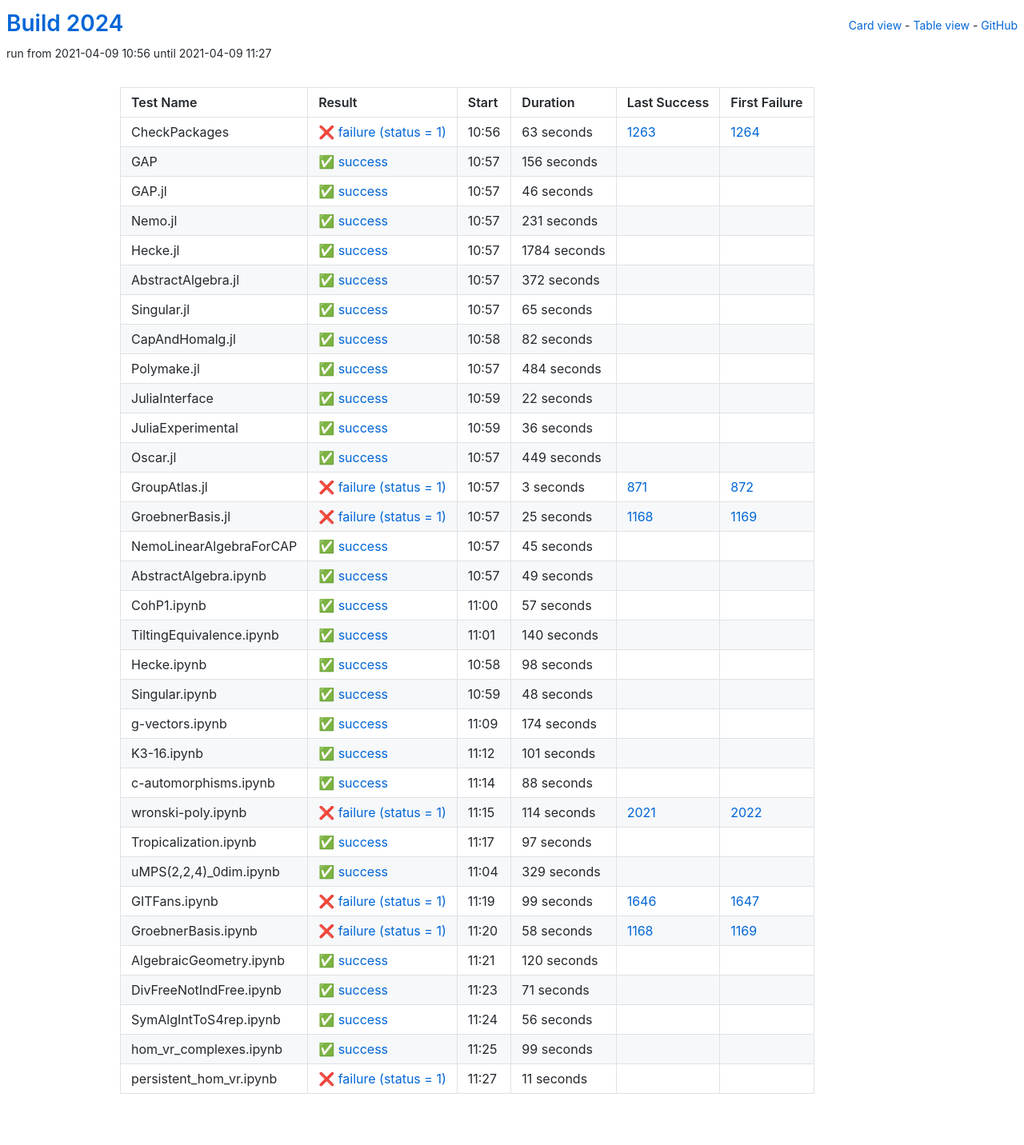
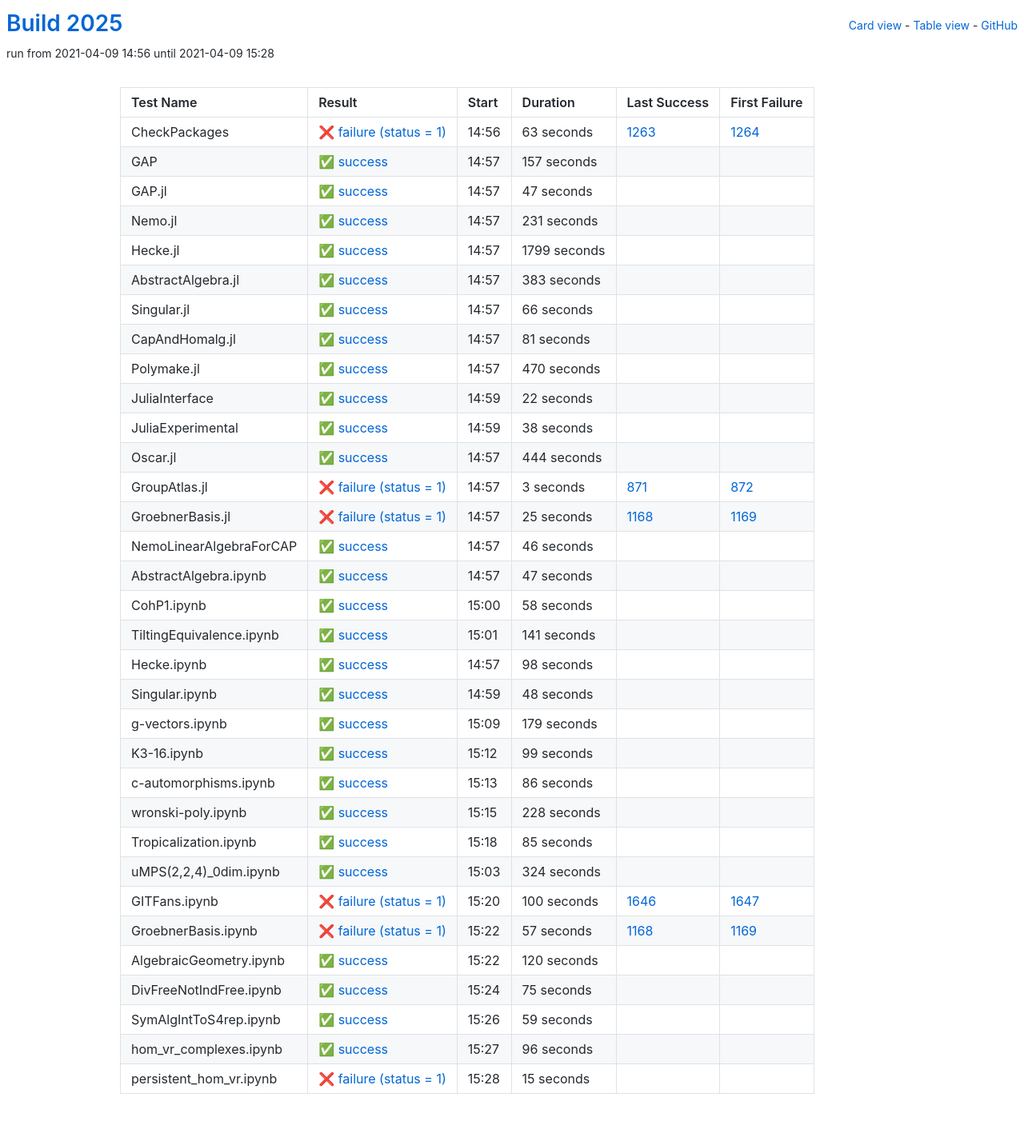
Before and after one commit to oscar-system/oscar-ci-status-stable, a Jekyll site: the page built from table.html, in a window 1280 px wide. Shown: the whole page at 80% size. Built offline with Jekyll 4.4.1, drawn with Linux system fonts in a browser that asks for light colours.

Commit message:
Build #2025

```diff
--- a/_data/ci.yml
+++ b/_data/ci.yml
@@ -1,6 +1,6 @@
 ---
-build: 2024
-build_url: https://oscarci.mathematik.uni-kl.de/job/oscar-stable/2024/
+build: 2025
+build_url: https://oscarci.mathematik.uni-kl.de/job/oscar-stable/2025/
 job: oscar-stable
 organization: oscar-system
 repo: oscar-ci-status-stable
@@ -8,8 +8,8 @@ repourl: https://github.com/oscar-system/oscar-ci-status-stable
 tests:
 - name: CheckPackages
   id: checkpackages
-  log: https://oscarci.mathematik.uni-kl.de/job/oscar-stable/2024/artifact/logs/build-2024/CheckPackages.log
-  start: 2021-04-09 10:56
+  log: https://oscarci.mathematik.uni-kl.de/job/oscar-stable/2025/artifact/logs/build-2025/CheckPackages.log
+  start: 2021-04-09 14:56
   success: false
   exitcode: 1
   status: failure
@@ -20,32 +20,32 @@ tests:
   first_failure_url: https://oscarci.mathematik.uni-kl.de/job/oscar-stable/1264/
 - name: GAP
   id: gap
-  log: https://oscarci.mathematik.uni-kl.de/job/oscar-stable/2024/artifact/logs/build-2024/GAP.log
-  start: 2021-04-09 10:57
+  log: https://oscarci.mathematik.uni-kl.de/job/oscar-stable/2025/artifact/logs/build-2025/GAP.log
+  start: 2021-04-09 14:57
   success: true
   exitcode: 0
   status: success
-  duration: 156
+  duration: 157
   last_success: false
   last_success_url:
   first_failure: false
   first_failure_url:
 - name: GAP.jl
   id: gap-jl
-  log: https://oscarci.mathematik.uni-kl.de/job/oscar-stable/2024/artifact/logs/build-2024/GAP.jl.log
-  start: 2021-04-09 10:57
+  log: https://oscarci.mathematik.uni-kl.de/job/oscar-stable/2025/artifact/logs/build-2025/GAP.jl.log
+  start: 2021-04-09 14:57
   success: true
   exitcode: 0
   status: success
-  duration: 46
+  duration: 47
   last_success: false
   last_success_url:
   first_failure: false
   first_failure_url:
 - name: Nemo.jl
   id: nemo-jl
-  log: https://oscarci.mathematik.uni-kl.de/job/oscar-stable/2024/artifact/logs/build-2024/Nemo.jl.log
-  start: 2021-04-09 10:57
+  log: https://oscarci.mathematik.uni-kl.de/job/oscar-stable/2025/artifact/logs/build-2025/Nemo.jl.log
+  start: 2021-04-09 14:57
   success: true
   exitcode: 0
   status: success
@@ -56,68 +56,68 @@ tests:
   first_failure_url:
 - name: Hecke.jl
   id: hecke-jl
-  log: https://oscarci.mathematik.uni-kl.de/job/oscar-stable/2024/artifact/logs/build-2024/Hecke.jl.log
-  start: 2021-04-09 10:57
+  log: https://oscarci.mathematik.uni-kl.de/job/oscar-stable/2025/artifact/logs/build-2025/Hecke.jl.log
+  start: 2021-04-09 14:57
   success: true
   exitcode: 0
   status: success
-  duration: 1784
+  duration: 1799
   last_success: false
   last_success_url:
   first_failure: false
   first_failure_url:
 - name: AbstractAlgebra.jl
   id: abstractalgebra-jl
-  log: https://oscarci.mathematik.uni-kl.de/job/oscar-stable/2024/artifact/logs/build-2024/AbstractAlgebra.jl.log
-  start: 2021-04-09 10:57
+  log: https://oscarci.mathematik.uni-kl.de/job/oscar-stable/2025/artifact/logs/build-2025/AbstractAlgebra.jl.log
+  start: 2021-04-09 14:57
   success: true
   exitcode: 0
   status: success
-  duration: 372
+  duration: 383
   last_success: false
   last_success_url:
   first_failure: false
   first_failure_url:
 - name: Singular.jl
   id: singular-jl
-  log: https://oscarci.mathematik.uni-kl.de/job/oscar-stable/2024/artifact/logs/build-2024/Singular.jl.log
-  start: 2021-04-09 10:57
+  log: https://oscarci.mathematik.uni-kl.de/job/oscar-stable/2025/artifact/logs/build-2025/Singular.jl.log
+  start: 2021-04-09 14:57
   success: true
   exitcode: 0
   status: success
-  duration: 65
+  duration: 66
   last_success: false
   last_success_url:
   first_failure: false
   first_failure_url:
 - name: CapAndHomalg.jl
   id: capandhomalg-jl
-  log: https://oscarci.mathematik.uni-kl.de/job/oscar-stable/2024/artifact/logs/build-2024/CapAndHomalg.jl.log
-  start: 2021-04-09 10:58
+  log: https://oscarci.mathematik.uni-kl.de/job/oscar-stable/2025/artifact/logs/build-2025/CapAndHomalg.jl.log
+  start: 2021-04-09 14:57
   success: true
   exitcode: 0
   status: success
-  duration: 82
+  duration: 81
   last_success: false
   last_success_url:
   first_failure: false
   first_failure_url:
 - name: Polymake.jl
   id: polymake-jl
-  log: https://oscarci.mathematik.uni-kl.de/job/oscar-stable/2024/artifact/logs/build-2024/Polymake.jl.log
-  start: 2021-04-09 10:57
+  log: https://oscarci.mathematik.uni-kl.de/job/oscar-stable/2025/artifact/logs/build-2025/Polymake.jl.log
+  start: 2021-04-09 14:57
   success: true
   exitcode: 0
   status: success
-  duration: 484
+  duration: 470
   last_success: false
   last_success_url:
   first_failure: false
   first_failure_url:
 - name: JuliaInterface
   id: juliainterface
-  log: https://oscarci.mathematik.uni-kl.de/job/oscar-stable/2024/artifact/logs/build-2024/JuliaInterface.log
-  start: 2021-04-09 10:59
+  log: https://oscarci.mathematik.uni-kl.de/job/oscar-stable/2025/artifact/logs/build-2025/JuliaInterface.log
+  start: 2021-04-09 14:59
   success: true
   exitcode: 0
   status: success
@@ -128,32 +128,32 @@ tests:
   first_failure_url:
 - name: JuliaExperimental
   id: juliaexperimental
-  log: https://oscarci.mathematik.uni-kl.de/job/oscar-stable/2024/artifact/logs/build-2024/JuliaExperimental.log
-  start: 2021-04-09 10:59
+  log: https://oscarci.mathematik.uni-kl.de/job/oscar-stable/2025/artifact/logs/build-2025/JuliaExperimental.log
+  start: 2021-04-09 14:59
   success: true
   exitcode: 0
   status: success
-  duration: 36
+  duration: 38
   last_success: false
   last_success_url:
   first_failure: false
   first_failure_url:
 - name: Oscar.jl
   id: oscar-jl
-  log: https://oscarci.mathematik.uni-kl.de/job/oscar-stable/2024/artifact/logs/build-2024/Oscar.jl.log
-  start: 2021-04-09 10:57
+  log: https://oscarci.mathematik.uni-kl.de/job/oscar-stable/2025/artifact/logs/build-2025/Oscar.jl.log
+  start: 2021-04-09 14:57
   success: true
   exitcode: 0
   status: success
-  duration: 449
+  duration: 444
   last_success: false
   last_success_url:
   first_failure: false
   first_failure_url:
 - name: GroupAtlas.jl
   id: groupatlas-jl
-  log: https://oscarci.mathematik.uni-kl.de/job/oscar-stable/2024/artifact/logs/build-2024/GroupAtlas.jl.log
-  start: 2021-04-09 10:57
+  log: https://oscarci.mathematik.uni-kl.de/job/oscar-stable/2025/artifact/logs/build-2025/GroupAtlas.jl.log
+  start: 2021-04-09 14:57
   success: false
   exitcode: 1
   status: failure
@@ -164,8 +164,8 @@ tests:
   first_failure_url: https://oscarci.mathematik.uni-kl.de/job/oscar-stable/872/
 - name: GroebnerBasis.jl
   id: groebnerbasis-jl
-  log: https://oscarci.mathematik.uni-kl.de/job/oscar-stable/2024/artifact/logs/build-2024/GroebnerBasis.jl.log
-  start: 2021-04-09 10:57
+  log: https://oscarci.mathematik.uni-kl.de/job/oscar-stable/2025/artifact/logs/build-2025/GroebnerBasis.jl.log
+  start: 2021-04-09 14:57
   success: false
   exitcode: 1
   status: failure
@@ -176,56 +176,56 @@ tests:
   first_failure_url: https://oscarci.mathematik.uni-kl.de/job/oscar-stable/1169/
 - name: NemoLinearAlgebraForCAP
   id: nemolinearalgebraforcap
-  log: https://oscarci.mathematik.uni-kl.de/job/oscar-stable/2024/artifact/logs/build-2024/NemoLinearAlgebraForCAP.log
-  start: 2021-04-09 10:57
+  log: https://oscarci.mathematik.uni-kl.de/job/oscar-stable/2025/artifact/logs/build-2025/NemoLinearAlgebraForCAP.log
+  start: 2021-04-09 14:57
   success: true
   exitcode: 0
   status: success
-  duration: 45
+  duration: 46
   last_success: false
   last_success_url:
   first_failure: false
   first_failure_url:
 - name: AbstractAlgebra.ipynb
   id: abstractalgebra-ipynb
-  log: https://oscarci.mathematik.uni-kl.de/job/oscar-stable/2024/artifact/logs/build-2024/AbstractAlgebra.ipynb.log
-  start: 2021-04-09 10:57
+  log: https://oscarci.mathematik.uni-kl.de/job/oscar-stable/2025/artifact/logs/build-2025/AbstractAlgebra.ipynb.log
+  start: 2021-04-09 14:57
   success: true
   exitcode: 0
   status: success
-  duration: 49
+  duration: 47
   last_success: false
   last_success_url:
   first_failure: false
   first_failure_url:
 - name: CohP1.ipynb
   id: cohp1-ipynb
-  log: https://oscarci.mathematik.uni-kl.de/job/oscar-stable/2024/artifact/logs/build-2024/CohP1.ipynb.log
-  start: 2021-04-09 11:00
+  log: https://oscarci.mathematik.uni-kl.de/job/oscar-stable/2025/artifact/logs/build-2025/CohP1.ipynb.log
+  start: 2021-04-09 15:00
   success: true
   exitcode: 0
   status: success
-  duration: 57
+  duration: 58
   last_success: false
   last_success_url:
   first_failure: false
   first_failure_url:
 - name: TiltingEquivalence.ipynb
   id: tiltingequivalence-ipynb
-  log: https://oscarci.mathematik.uni-kl.de/job/oscar-stable/2024/artifact/logs/build-2024/TiltingEquivalence.ipynb.log
-  start: 2021-04-09 11:01
+  log: https://oscarci.mathematik.uni-kl.de/job/oscar-stable/2025/artifact/logs/build-2025/TiltingEquivalence.ipynb.log
+  start: 2021-04-09 15:01
   success: true
   exitcode: 0
   status: success
-  duration: 140
+  duration: 141
   last_success: false
   last_success_url:
   first_failure: false
   first_failure_url:
 - name: Hecke.ipynb
   id: hecke-ipynb
-  log: https://oscarci.mathematik.uni-kl.de/job/oscar-stable/2024/artifact/logs/build-2024/Hecke.ipynb.log
-  start: 2021-04-09 10:58
+  log: https://oscarci.mathematik.uni-kl.de/job/oscar-stable/2025/artifact/logs/build-2025/Hecke.ipynb.log
+  start: 2021-04-09 14:57
   success: true
   exitcode: 0
   status: success
@@ -236,8 +236,8 @@ tests:
   first_failure_url:
 - name: Singular.ipynb
   id: singular-ipynb
-  log: https://oscarci.mathematik.uni-kl.de/job/oscar-stable/2024/artifact/logs/build-2024/Singular.ipynb.log
-  start: 2021-04-09 10:59
+  log: https://oscarci.mathematik.uni-kl.de/job/oscar-stable/2025/artifact/logs/build-2025/Singular.ipynb.log
+  start: 2021-04-09 14:59
   success: true
   exitcode: 0
   status: success
@@ -248,104 +248,104 @@ tests:
   first_failure_url:
 - name: g-vectors.ipynb
   id: g-vectors-ipynb
-  log: https://oscarci.mathematik.uni-kl.de/job/oscar-stable/2024/artifact/logs/build-2024/g-vectors.ipynb.log
-  start: 2021-04-09 11:09
+  log: https://oscarci.mathematik.uni-kl.de/job/oscar-stable/2025/artifact/logs/build-2025/g-vectors.ipynb.log
+  start: 2021-04-09 15:09
   success: true
   exitcode: 0
   status: success
-  duration: 174
+  duration: 179
   last_success: false
   last_success_url:
   first_failure: false
   first_failure_url:
 - name: K3-16.ipynb
   id: k3-16-ipynb
-  log: https://oscarci.mathematik.uni-kl.de/job/oscar-stable/2024/artifact/logs/build-2024/K3-16.ipynb.log
-  start: 2021-04-09 11:12
+  log: https://oscarci.mathematik.uni-kl.de/job/oscar-stable/2025/artifact/logs/build-2025/K3-16.ipynb.log
+  start: 2021-04-09 15:12
   success: true
   exitcode: 0
   status: success
-  duration: 101
+  duration: 99
   last_success: false
   last_success_url:
   first_failure: false
   first_failure_url:
 - name: c-automorphisms.ipynb
   id: c-automorphisms-ipynb
-  log: https://oscarci.mathematik.uni-kl.de/job/oscar-stable/2024/artifact/logs/build-2024/c-automorphisms.ipynb.log
-  start: 2021-04-09 11:14
+  log: https://oscarci.mathematik.uni-kl.de/job/oscar-stable/2025/artifact/logs/build-2025/c-automorphisms.ipynb.log
+  start: 2021-04-09 15:13
   success: true
   exitcode: 0
   status: success
-  duration: 88
+  duration: 86
   last_success: false
   last_success_url:
   first_failure: false
   first_failure_url:
 - name: wronski-poly.ipynb
   id: wronski-poly-ipynb
-  log: https://oscarci.mathematik.uni-kl.de/job/oscar-stable/2024/artifact/logs/build-2024/wronski-poly.ipynb.log
-  start: 2021-04-09 11:15
-  success: false
-  exitcode: 1
-  status: failure
-  duration: 114
-  last_success: 2021
-  last_success_url: https://oscarci.mathematik.uni-kl.de/job/oscar-stable/2021/
-  first_failure: 2022
-  first_failure_url: https://oscarci.mathematik.uni-kl.de/job/oscar-stable/2022/
-- name: Tropicalization.ipynb
-  id: tropicalization-ipynb
-  log: https://oscarci.mathematik.uni-kl.de/job/oscar-stable/2024/artifact/logs/build-2024/Tropicalization.ipynb.log
-  start: 2021-04-09 11:17
+  log: https://oscarci.mathematik.uni-kl.de/job/oscar-stable/2025/artifact/logs/build-2025/wronski-poly.ipynb.log
+  start: 2021-04-09 15:15
   success: true
   exitcode: 0
   status: success
-  duration: 97
+  duration: 228
+  last_success: false
+  last_success_url:
+  first_failure: false
+  first_failure_url:
+- name: Tropicalization.ipynb
+  id: tropicalization-ipynb
+  log: https://oscarci.mathematik.uni-kl.de/job/oscar-stable/2025/artifact/logs/build-2025/Tropicalization.ipynb.log
+  start: 2021-04-09 15:18
+  success: true
+  exitcode: 0
+  status: success
+  duration: 85
   last_success: false
   last_success_url:
   first_failure: false
   first_failure_url:
 - name: uMPS(2,2,4)_0dim.ipynb
   id: umps-2-2-4-0dim-ipynb
-  log: https://oscarci.mathematik.uni-kl.de/job/oscar-stable/2024/artifact/logs/build-2024/uMPS-2-2-4-_0dim.ipynb.log
-  start: 2021-04-09 11:04
+  log: https://oscarci.mathematik.uni-kl.de/job/oscar-stable/2025/artifact/logs/build-2025/uMPS-2-2-4-_0dim.ipynb.log
+  start: 2021-04-09 15:03
   success: true
   exitcode: 0
   status: success
-  duration: 329
+  duration: 324
   last_success: false
   last_success_url:
   first_failure: false
   first_failure_url:
 - name: GITFans.ipynb
   id: gitfans-ipynb
-  log: https://oscarci.mathematik.uni-kl.de/job/oscar-stable/2024/artifact/logs/build-2024/GITFans.ipynb.log
-  start: 2021-04-09 11:19
+  log: https://oscarci.mathematik.uni-kl.de/job/oscar-stable/2025/artifact/logs/build-2025/GITFans.ipynb.log
+  start: 2021-04-09 15:20
   success: false
   exitcode: 1
   status: failure
-  duration: 99
+  duration: 100
   last_success: 1646
   last_success_url: https://oscarci.mathematik.uni-kl.de/job/oscar-stable/1646/
   first_failure: 1647
   first_failure_url: https://oscarci.mathematik.uni-kl.de/job/oscar-stable/1647/
 - name: GroebnerBasis.ipynb
   id: groebnerbasis-ipynb
-  log: https://oscarci.mathematik.uni-kl.de/job/oscar-stable/2024/artifact/logs/build-2024/GroebnerBasis.ipynb.log
-  start: 2021-04-09 11:20
+  log: https://oscarci.mathematik.uni-kl.de/job/oscar-stable/2025/artifact/logs/build-2025/GroebnerBasis.ipynb.log
+  start: 2021-04-09 15:22
   success: false
   exitcode: 1
   status: failure
-  duration: 58
+  duration: 57
   last_success: 1168
   last_success_url: https://oscarci.mathematik.uni-kl.de/job/oscar-stable/1168/
   first_failure: 1169
   first_failure_url: https://oscarci.mathematik.uni-kl.de/job/oscar-stable/1169/
 - name: AlgebraicGeometry.ipynb
   id: algebraicgeometry-ipynb
-  log: https://oscarci.mathematik.uni-kl.de/job/oscar-stable/2024/artifact/logs/build-2024/AlgebraicGeometry.ipynb.log
-  start: 2021-04-09 11:21
+  log: https://oscarci.mathematik.uni-kl.de/job/oscar-stable/2025/artifact/logs/build-2025/AlgebraicGeometry.ipynb.log
+  start: 2021-04-09 15:22
   success: true
   exitcode: 0
   status: success
@@ -356,48 +356,48 @@ tests:
   first_failure_url:
 - name: DivFreeNotIndFree.ipynb
   id: divfreenotindfree-ipynb
-  log: https://oscarci.mathematik.uni-kl.de/job/oscar-stable/2024/artifact/logs/build-2024/DivFreeNotIndFree.ipynb.log
-  start: 2021-04-09 11:23
+  log: https://oscarci.mathematik.uni-kl.de/job/oscar-stable/2025/artifact/logs/build-2025/DivFreeNotIndFree.ipynb.log
+  start: 2021-04-09 15:24
   success: true
   exitcode: 0
   status: success
-  duration: 71
+  duration: 75
   last_success: false
   last_success_url:
   first_failure: false
   first_failure_url:
 - name: SymAlgIntToS4rep.ipynb
   id: symalginttos4rep-ipynb
-  log: https://oscarci.mathematik.uni-kl.de/job/oscar-stable/2024/artifact/logs/build-2024/SymAlgIntToS4rep.ipynb.log
-  start: 2021-04-09 11:24
+  log: https://oscarci.mathematik.uni-kl.de/job/oscar-stable/2025/artifact/logs/build-2025/SymAlgIntToS4rep.ipynb.log
+  start: 2021-04-09 15:26
   success: true
   exitcode: 0
   status: success
-  duration: 56
+  duration: 59
   last_success: false
   last_success_url:
   first_failure: false
   first_failure_url:
 - name: hom_vr_complexes.ipynb
   id: hom-vr-complexes-ipynb
-  log: https://oscarci.mathematik.uni-kl.de/job/oscar-stable/2024/artifact/logs/build-2024/hom_vr_complexes.ipynb.log
-  start: 2021-04-09 11:25
+  log: https://oscarci.mathematik.uni-kl.de/job/oscar-stable/2025/artifact/logs/build-2025/hom_vr_complexes.ipynb.log
+  start: 2021-04-09 15:27
   success: true
   exitcode: 0
   status: success
-  duration: 99
+  duration: 96
   last_success: false
   last_success_url:
   first_failure: false
   first_failure_url:
 - name: persistent_hom_vr.ipynb
   id: persistent-hom-vr-ipynb
-  log: https://oscarci.mathematik.uni-kl.de/job/oscar-stable/2024/artifact/logs/build-2024/persistent_hom_vr.ipynb.log
-  start: 2021-04-09 11:27
+  log: https://oscarci.mathematik.uni-kl.de/job/oscar-stable/2025/artifact/logs/build-2025/persistent_hom_vr.ipynb.log
+  start: 2021-04-09 15:28
   success: false
   exitcode: 1
   status: failure
-  duration: 11
+  duration: 15
   last_success: false
   last_success_url:
   first_failure: false
```
Also changed, not shown: README.md.
